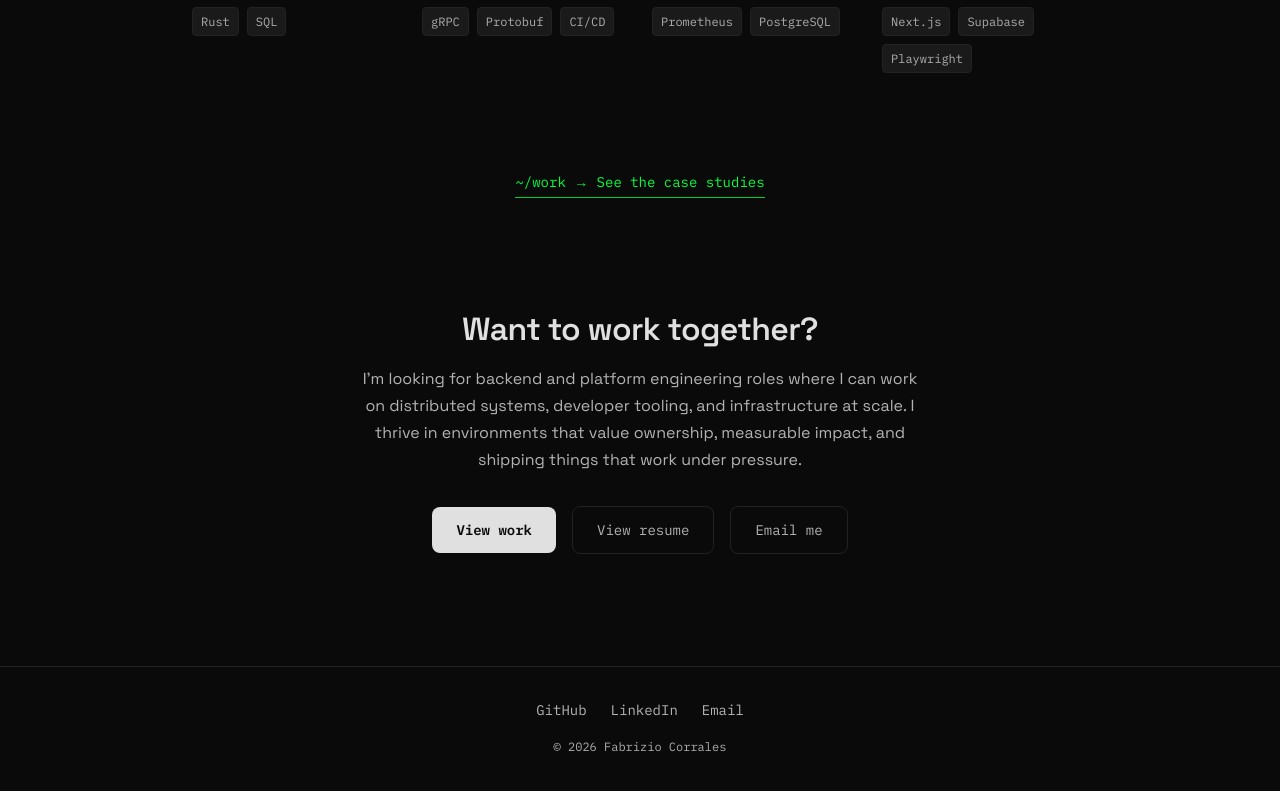
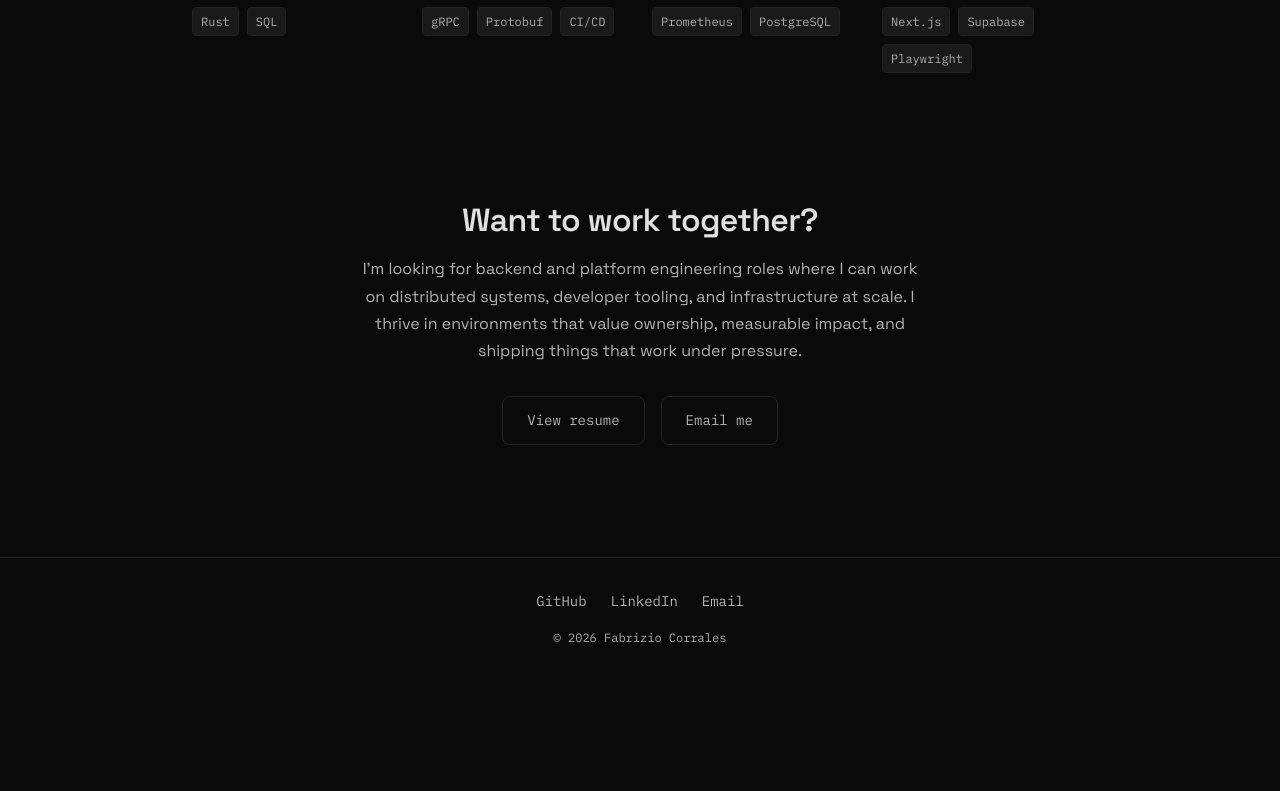
Before and after one commit to ThyDrSlen/slen-portfolio, a Next.js app: page / in a window 1280 px wide. Shown: the part 1276-2067 px from the top of the page. After the commit the page ends 1995 px from the top, so only its background shows below. Built offline with nearby package versions, Linux system fonts and the light colour scheme.

Commit message:
fix(home): remove duplicate work CTAs

```diff
--- a/src/app/page.tsx
+++ b/src/app/page.tsx
@@ -309,28 +309,6 @@ export default async function Home() {
         </section>
       </Reveal>
 
-      <div
-        className="container"
-        style={{
-          textAlign: "center",
-          padding: "var(--space-8) 0 var(--space-12)",
-        }}
-      >
-        <Link
-          href="/work"
-          className="mono card-action"
-          style={{
-            color: "var(--color-accent)",
-            fontSize: "var(--text-sm)",
-            textDecoration: "none",
-            borderBottom: "1px solid var(--color-accent-dim)",
-            paddingBottom: "var(--space-1)",
-          }}
-        >
-          ~/work &rarr; See the case studies
-        </Link>
-      </div>
-
       <TypingTestGate />
 
       <Reveal delay={100}>
@@ -361,12 +339,6 @@ export default async function Home() {
                 flexWrap: "wrap",
               }}
             >
-              <Link
-                href="/work"
-                className="contact-link-primary"
-              >
-                View work
-              </Link>
               <a
                 href="/resume"
                 target="_blank"
```
